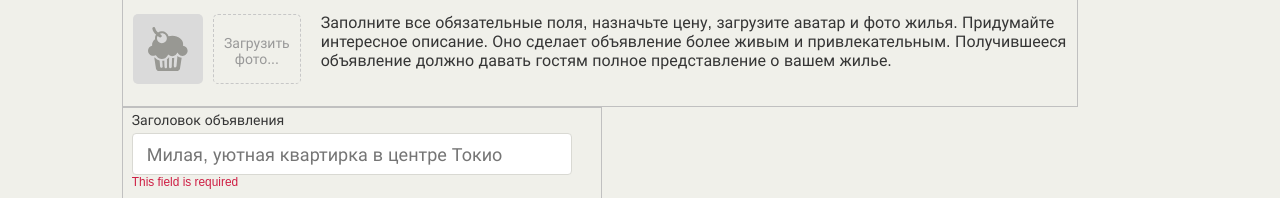
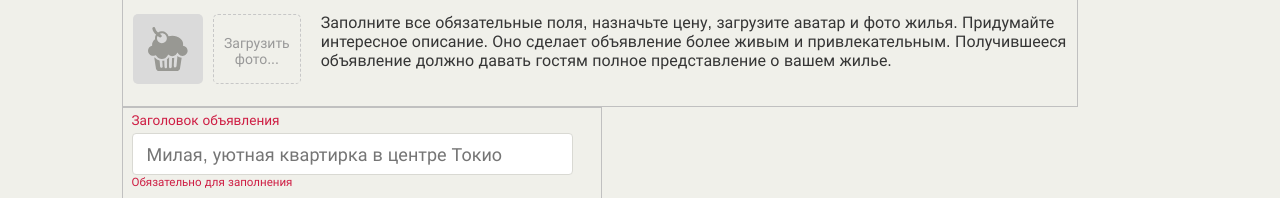
Before and after one commit to Simplecub/booking, a website with bundled scripts: page index.html in a window 1280 px wide. Shown: the part 750-948 px from the top of the page. Built offline with nearby package versions, Linux system fonts and the light colour scheme.

Commit message:
adverts_popup+validate

```diff
--- a/index.html
+++ b/index.html
@@ -132,7 +132,7 @@
         </fieldset>
         <fieldset class="ad-form__element">
           <label class="ad-form__label" for="capacity">Количество мест</label>
-          <select id="capacity" name="capacity" required>
+          <select id="capacity" name="capacity" >
             <option value="3" selected>для 3 гостей</option>
             <option value="2">для 2 гостей</option>
             <option value="1">для 1 гостя</option>
--- a/js/validate.js
+++ b/js/validate.js
@@ -1,20 +1,27 @@
 const adFormElement = document.querySelector('.ad-form')
 const submitButton = adFormElement.querySelector('.ad-form__submit')
 
+
+adFormElement.querySelectorAll('input').forEach((item) => {
+  if (item.hasAttribute('required')) {
+    item.setAttribute('data-pristine-required-message', "Обязательно для заполнения")
+  }
+})
+
 const config = {
-  classTo: 'ad-form__element',
-  errorClass: 'ad-form--invalid',
-  successClass: 'ad-form--valid',
-  errorTextParent: 'ad-form__element',
-  errorTextTag: 'span',
-  errorTextClass: 'form__error'
+  classTo: 'ad-form__element', //выбор элементов для валидации
+  errorClass: 'form__error',  //добавляет класс (для изменения цвета текста если валидация не пройдена)
+  successClass: 'ad-form--valid', //добавляет класс ad-form--valid (не используется)
+  errorTextParent: 'ad-form__element', //родительский элемент для которого будет отображена ошибка валидации
+  errorTextTag: 'span',   //сообщение ошибки выводится - как строка
+  errorTextClass: 'form__error' //к сообщению об ошибки применяется класс ..'form__error'
 };
 const addValidator = () => {
   const pristine = new Pristine(adFormElement, config);
   pristine.validate();
 
   adFormElement.onsubmit = (evt) => {
-    if (!pristine.validate() || 0 ) {
+    if (!pristine.validate() || 0) {
       console.log('errr');
       evt.preventDefault()
     }
```
